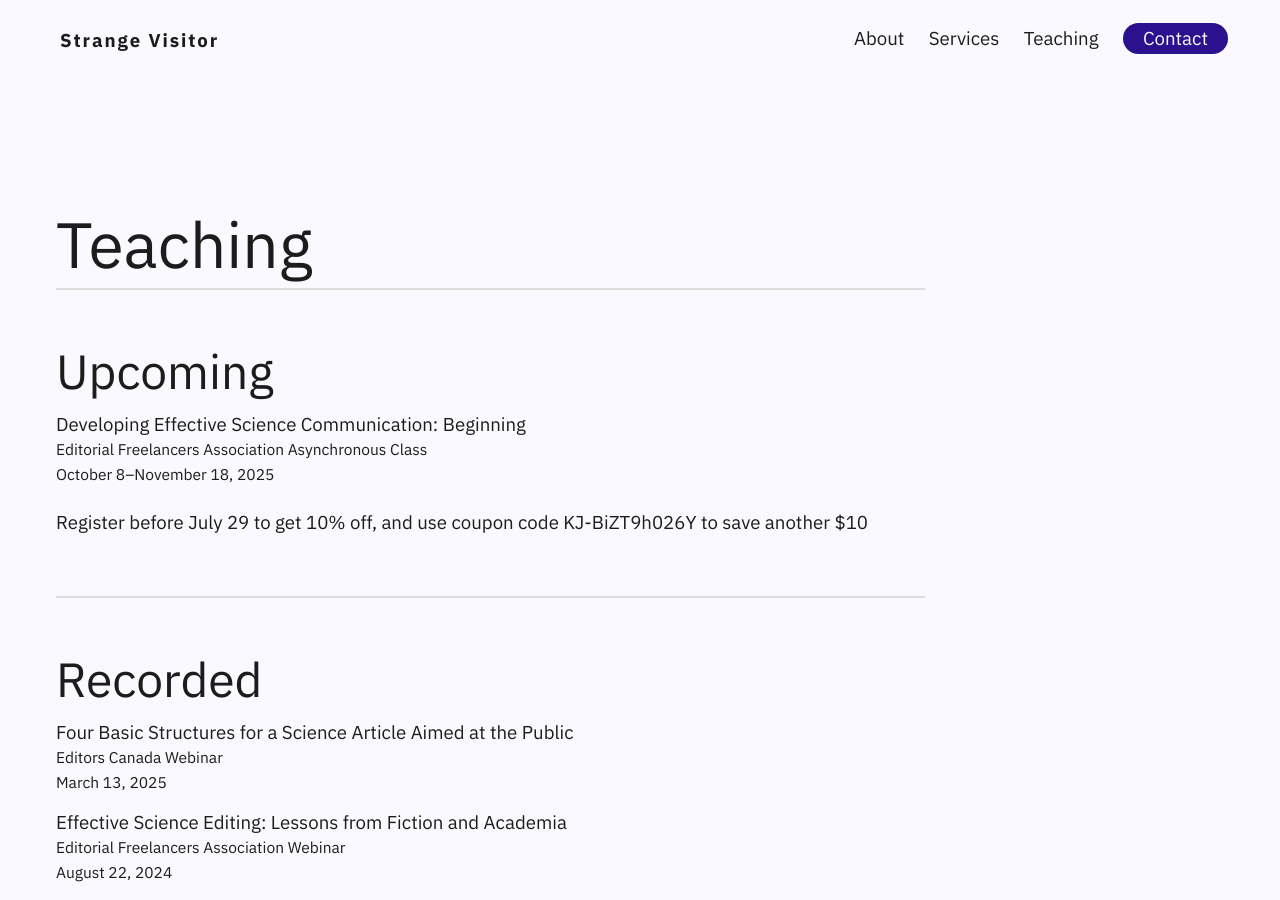
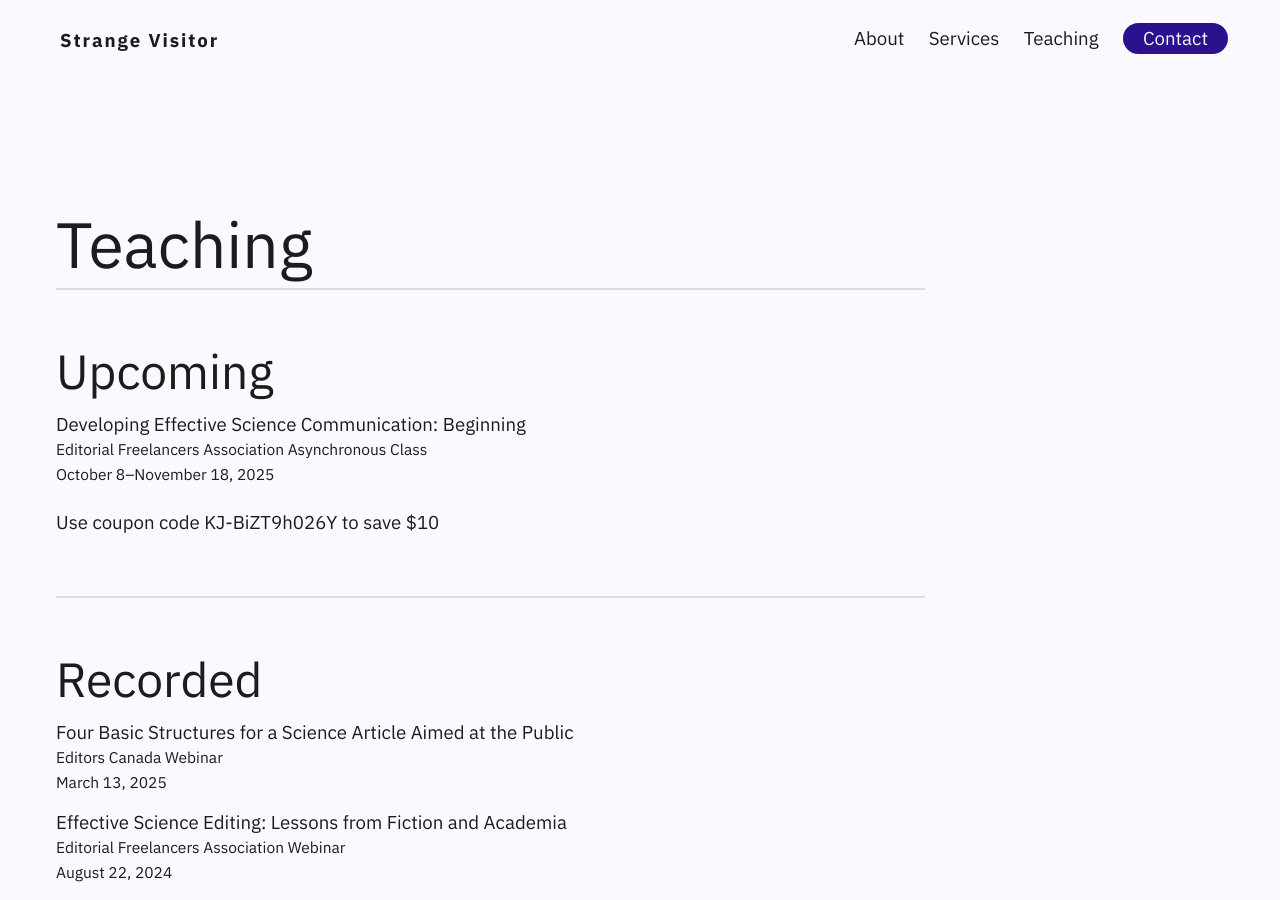
Before and after one commit to kgrimSV/Strange_Visitor, a Jekyll site: the page built from teaching.md, in a window 1280 px wide and 900 px high. Built offline with Jekyll 4.4.1, drawn with Linux system fonts in a browser that asks for light colours; some web fonts are replaced.

Commit message:
Update teaching.md
Update discounts

```diff
--- a/teaching.md
+++ b/teaching.md
@@ -13,7 +13,7 @@ permalink: /teaching/
 <small>October 8–November 18, 2025</small>
 <br>
 <br>
-Register before July 29 to get 10% off, and use coupon code KJ-BiZT9h026Y to save another $10
+Use coupon code KJ-BiZT9h026Y to save $10
 <br>
 
 <br>
```
